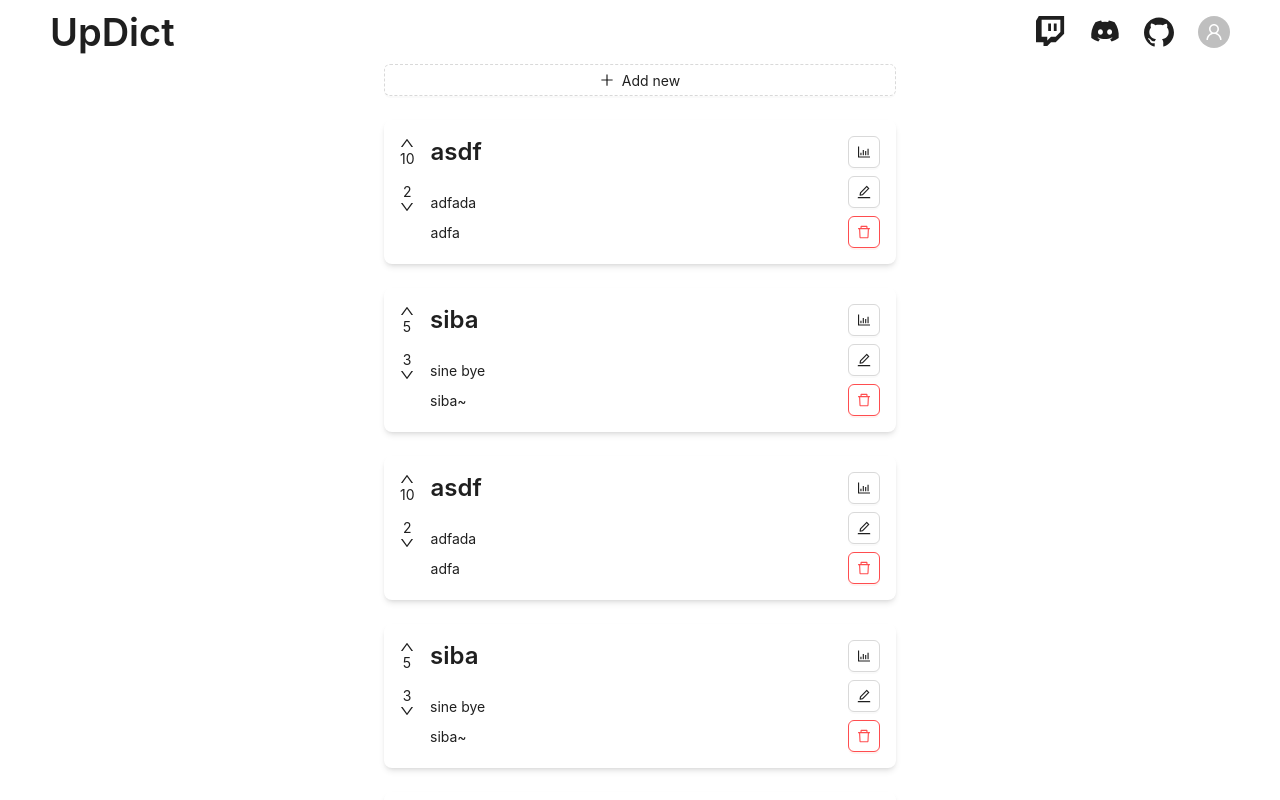
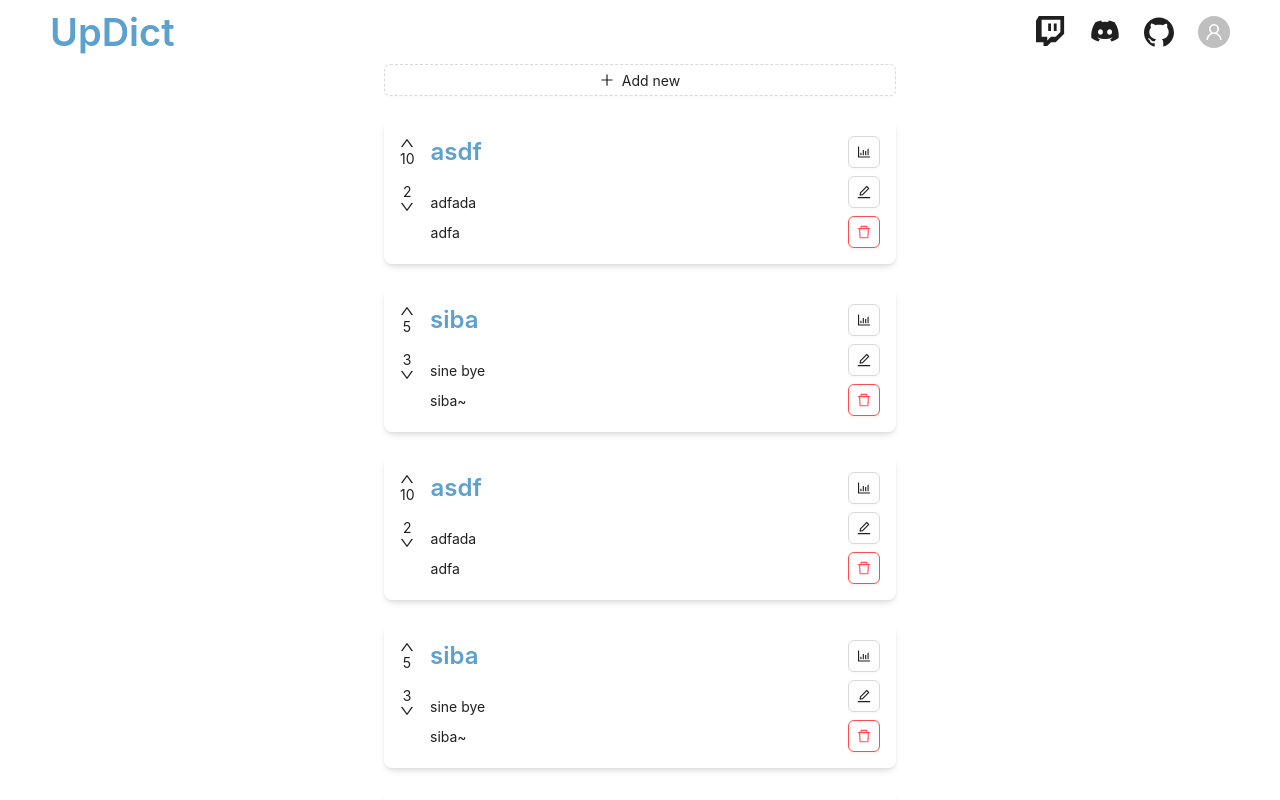
Before and after one commit to abiriadev/sinedict, a React (Vite) app: page / in a window 1280 px wide. Shown: the top 800 px of the page. Built offline with nearby package versions, Linux system fonts and the light colour scheme.

Commit message:
feat: apply global primary color

```diff
--- a/src/Article.tsx
+++ b/src/Article.tsx
@@ -39,10 +39,7 @@ export const Article = ({
 					gap="large"
 					className="mr-auto"
 				>
-					<Typography.Title
-						level={3}
-						// className="my-0"
-					>
+					<Typography.Title level={3}>
 						{word}
 					</Typography.Title>
 					<Flex
--- a/src/theme.ts
+++ b/src/theme.ts
@@ -1,12 +1,15 @@
 import { ThemeConfig } from 'antd'
+
+const primary = '#5CA0CE'
 
 export const theme: ThemeConfig = {
 	token: {
-		colorPrimary: '#5CA0CE',
+		colorPrimary: primary,
 	},
 	components: {
 		Typography: {
 			titleMarginBottom: '0',
+			colorTextHeading: primary,
 		},
 	},
 }
--- a/tailwind.config.js
+++ b/tailwind.config.js
@@ -4,7 +4,9 @@ export default {
 	theme: {
 		extend: {},
 		colors: {
-			primary: '#5CA0CE',
+			primary: {
+				DEFAULT: '#5CA0CE',
+			},
 		},
 	},
 	plugins: [],
```
